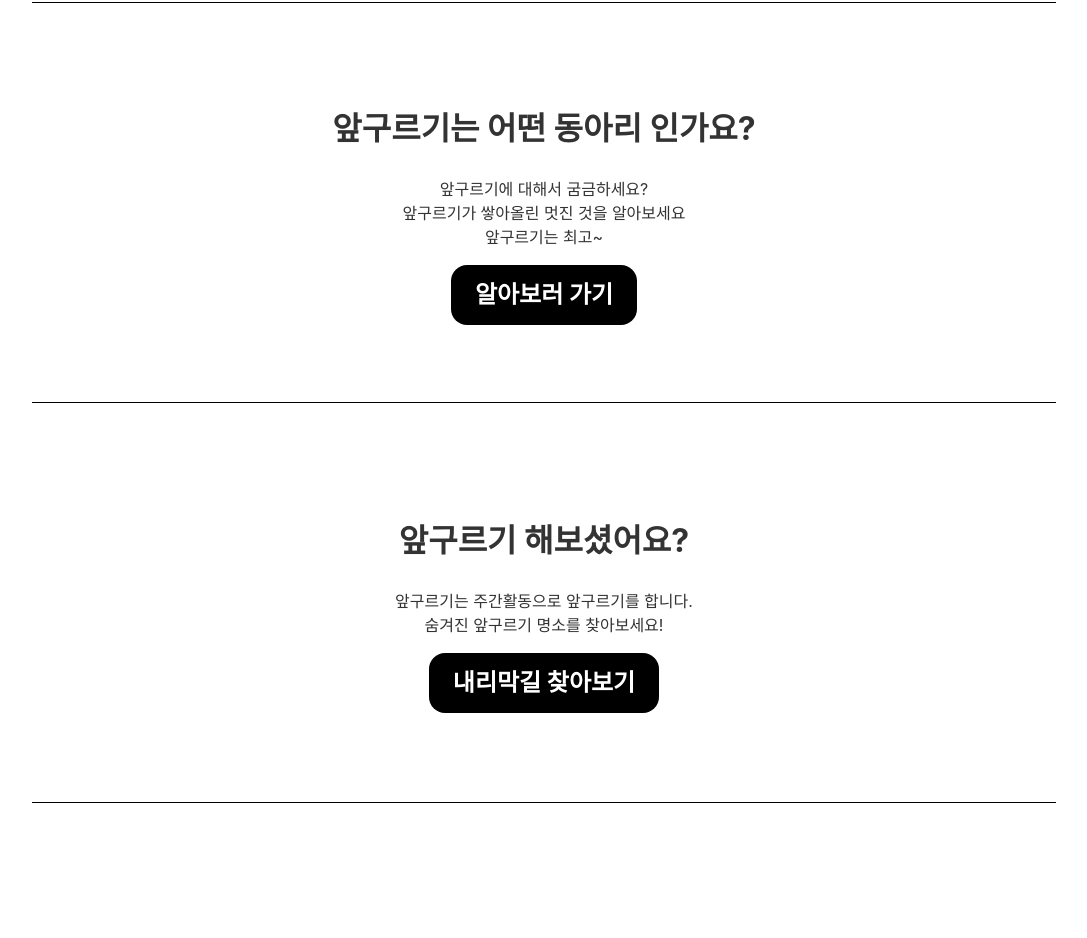
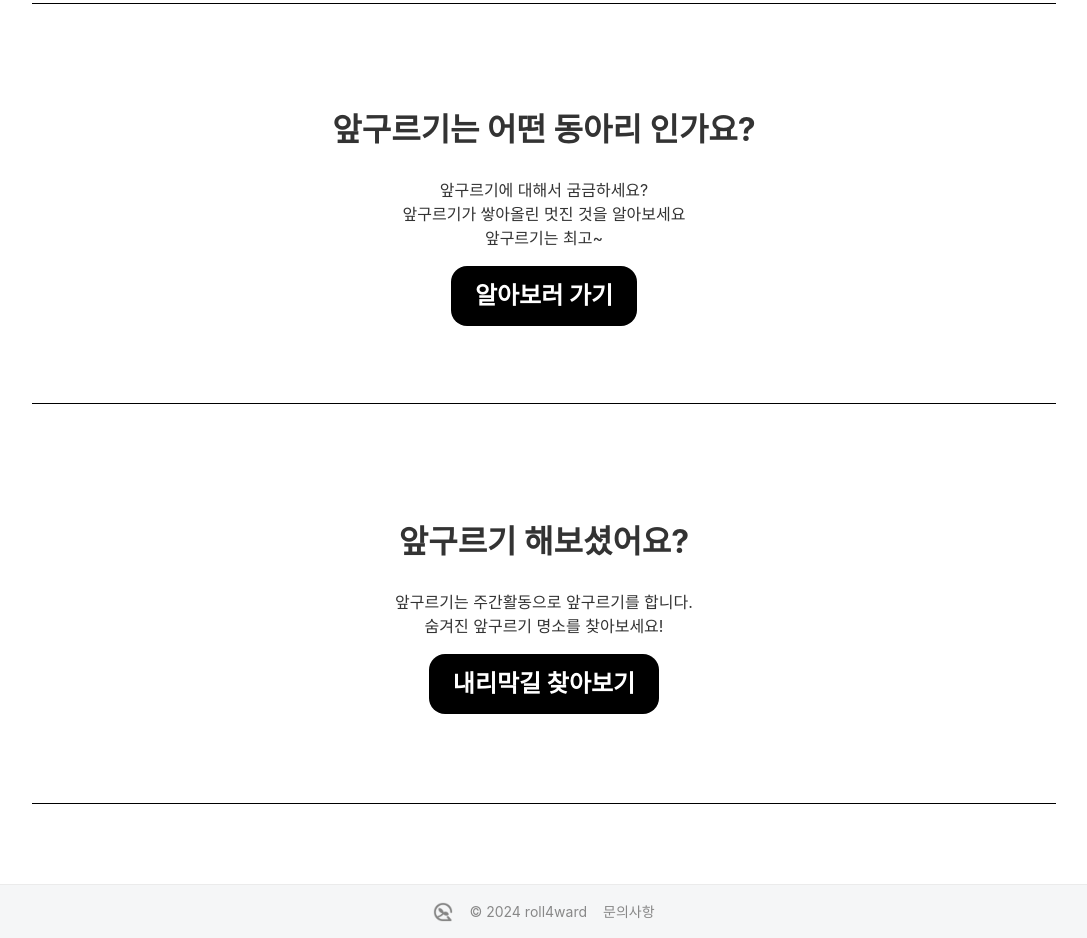
Before and after one commit to roll4ward/roll4ward.github.io, a Gatsby site in the folder roll4ward/: page / in a window 1280 px wide. Shown: the part 879-1817 px from the top of the page, without its empty margins (96-1183 px from the left). Before the commit the page ends 1682 px from the top, so only its background shows below. Built offline with nearby package versions, Linux system fonts and the light colour scheme; Gatsby itself is replaced by a stand-in of ours.

Commit message:
feat: 기본 footer 작성

```diff
--- a/roll4ward/src/components/footer.js
+++ b/roll4ward/src/components/footer.js
@@ -1,21 +1,57 @@
-// src/components/Footer.js
-import React from "react";
+import React from 'react';
+import styled from 'styled-components';
+import { Link } from 'gatsby';
+import logo from '../images/logo.png';
 
 const Footer = () => (
-  <footer
-    style={{
-      marginTop: `var(--space-5)`,
-      fontSize: `var(--font-sm)`,
-      textAlign: "center", // 중앙 정렬
-      padding: "1rem 0",   // 위아래 패딩 추가
-      backgroundColor: "#333", // 배경색 추가
-      color: "#fff", // 텍스트 색상 추가
-    }}
-  >
-    © {new Date().getFullYear()} &middot; Built with
-    {` `}
-    <a href="https://www.gatsbyjs.com" style={{ color: "#fff" }}>Gatsby</a>
-  </footer>
+  <FooterContainer>
+    <LogoLink to="/">
+      <Logo src={logo} alt="Logo" />
+    </LogoLink>
+    <CopyText>&copy; {new Date().getFullYear()} roll4ward</CopyText>
+    <ContactLink href="https://open.kakao.com/o/sfqsZ7Yf" target="_blank" rel="noopener noreferrer">
+      문의사항
+    </ContactLink>
+  </FooterContainer>
 );
 
+const FooterContainer = styled.footer`
+  display: flex;
+  justify-content: center;
+  align-items: center;
+  padding: 1rem;
+  background-color: #f5f6f7;
+  color: #00712A;
+  border-top: 1px solid #ebebeb;
+  margin-top: 5rem;
+`;
+
+const LogoLink = styled(Link)`
+  display: flex;
+  align-items: center;
+`;
+
+const Logo = styled.img`
+  filter: invert(56%) sepia(0%) saturate(5%) hue-rotate(134deg) brightness(96%) contrast(88%);
+  width: 20px;
+  height: 20px;
+  margin-bottom: 0;
+`;
+
+const CopyText = styled.p`
+  margin: 0 1rem;
+  font-size: 0.875rem;
+  color: #888;
+`;
+
+const ContactLink = styled.a`
+  font-size: 0.875rem;
+  color: #888;
+  text-decoration: none;
+
+  &:hover {
+    text-decoration: underline;
+  }
+`;
+
 export default Footer;
--- a/roll4ward/src/components/header.js
+++ b/roll4ward/src/components/header.js
@@ -14,7 +14,9 @@ const Header = () => {
   return (
     <HeaderContainer>
       <LogoContainer>
-        <Logo src={logo} alt="Logo" />
+        <LogoLink to="/">
+          <Logo src={logo} alt="Logo" />
+        </LogoLink>
         <Title>앞구르기</Title>
       </LogoContainer>
       <HamburgerMenu src={menu} alt="Menu" onClick={toggleMenu} />
@@ -35,6 +37,7 @@ const HeaderContainer = styled.header`
   background-color: rgba(153, 228, 149, 0.8);
   color: #00712A;
   position: relative;
+  border-bottom: 1px solid #ebebeb;
 
   @media (max-width: 768px) {
     flex-direction: row;
@@ -45,6 +48,9 @@ const HeaderContainer = styled.header`
 const LogoContainer = styled.div`
   display: flex;
   align-items: center;
+`;
+
+const LogoLink = styled(Link)`
 `;
 
 const Logo = styled.img`
@@ -60,7 +66,7 @@ const Title = styled.h1`
   margin: 0;
   display: flex;
   align-items: center;
-  color: #00712A; /* Updated text color */
+  color: #00712A;
 `;
 
 const HamburgerMenu = styled.img`
--- a/roll4ward/src/components/layout.js
+++ b/roll4ward/src/components/layout.js
@@ -43,7 +43,7 @@ const Layout = ({ children }) => {
     <>
       <Header siteTitle={data.site.siteMetadata?.title || `Title`} />
         <ContentContainer>{children}</ContentContainer>
-      {/* <Footer></Footer> */}
+      <Footer></Footer>
     </>
   )
 }
```
